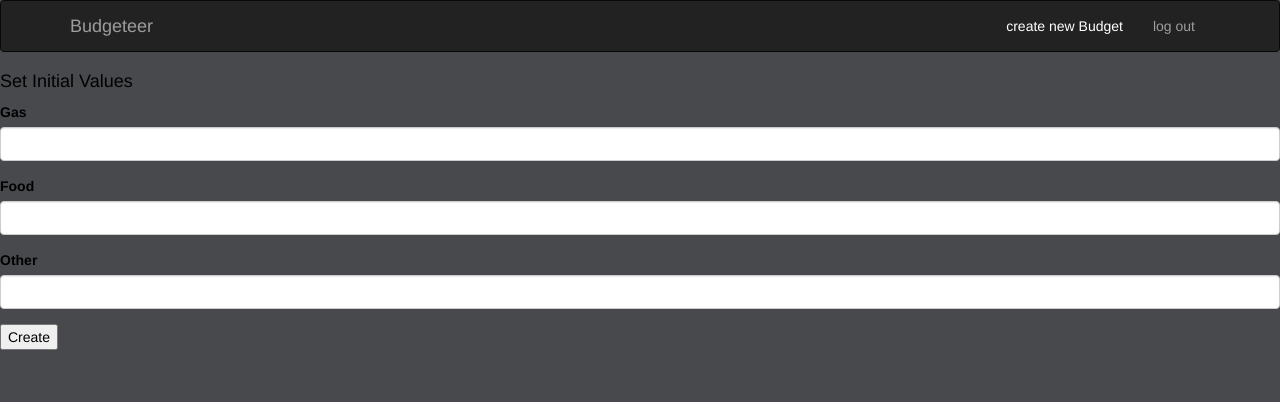
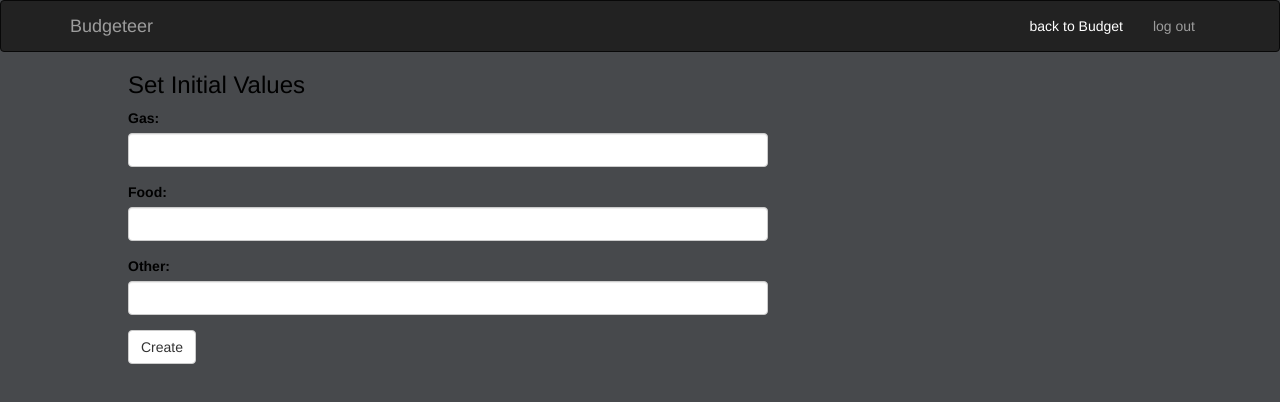
Before and after one commit to Hugodol/budgeteer, a React app in the folder client/: page / in a window 1280 px wide. Both pictures are taken after a click on the button "create new Budget". Shown: the top 402 px of the page. Built offline with nearby package versions, Linux system fonts and the light colour scheme; no server answers.

Commit message:
changed style of create budget component

```diff
--- a/client/src/components/App.jsx
+++ b/client/src/components/App.jsx
@@ -14,7 +14,8 @@ class App extends React.Component {
       food: '0',
       other: '0',
       hideMain: false,
-      showCreate: false
+      showCreate: false,
+      createName: true
     };
   }
 
@@ -35,16 +36,19 @@ class App extends React.Component {
   hide() {
     this.setState({hideMain: !this.state.hideMain});
     this.setState({showCreate: !this.state.showCreate});
+    this.setState({createName: !this.state.createName});
   }
 
   render() {
     let hideMain = this.state.hideMain ? 'hidden' : null;
     let showCreate = this.state.showCreate ? null : 'hidden';
+    let createName = this.state.createName ? 'create new Budget' : 'back to Budget';
     return (
       <div>
         <NavBar
           setAmount={this.setAmount.bind(this)}
           hide={this.hide.bind(this)}
+          name={createName}
         />
         <div id="main" className={hideMain}>
           <UpdateGas
--- a/client/src/components/createBudget.jsx
+++ b/client/src/components/createBudget.jsx
@@ -1,35 +1,35 @@
 import React from 'react';
 import createBudget from '../helpers/createBudget.js';
-import {FormGroup, ControlLabel, FormControl} from 'react-bootstrap';
+import {FormGroup, ControlLabel, FormControl, Button} from 'react-bootstrap';
 
 const CreateBudget = (props) => {
   let gas = '0';
   let food = '0';
   let other = '0';
   return (
-    <div>
-      <h4>Set Initial Values</h4>
+    <div className="create">
+      <h3>Set Initial Values</h3>
       <form>
         <FormGroup controlId ="formControlsGas">
-          <ControlLabel>Gas</ControlLabel>
+          <ControlLabel>Gas:</ControlLabel>
           <FormControl onChange={e => {
             gas = e.target.value;
           }}/>
         </FormGroup>
         <FormGroup controlId ="formControlsFood">
-          <ControlLabel>Food</ControlLabel>
+          <ControlLabel>Food:</ControlLabel>
           <FormControl onChange={e => {
             food = e.target.value;
           }}/>
         </FormGroup>
         <FormGroup controlId ="formControlsOther">
-          <ControlLabel>Other</ControlLabel>
+          <ControlLabel>Other:</ControlLabel>
           <FormControl onChange={e => {
             other = e.target.value;
           }}/>
         </FormGroup>
       </form>
-      <button onClick={() => {
+      <Button onClick={() => {
         let values = {
           gas: gas,
           food: food,
@@ -37,7 +37,7 @@ const CreateBudget = (props) => {
         };
         createBudget(values, props.setAmount);
         props.hide();
-      }}>Create</button>
+      }}>Create</Button>
     </div>
   );
 }
--- a/client/src/components/navBar.jsx
+++ b/client/src/components/navBar.jsx
@@ -16,7 +16,7 @@ const NavBar = (props) => (
           onClick={() => {
             props.hide();
           }}
-        >create new Budget</NavItem>
+        >{props.name}</NavItem>
         <NavItem eventKey={2}>log out</NavItem>
       </Nav>
     </Navbar.Collapse>
--- a/client/src/styles/style.css
+++ b/client/src/styles/style.css
@@ -8,6 +8,11 @@ body {
   text-align: center;
 }
 
+.create {
+  width: 50%;
+  margin-left: 10%;
+}
+
 .hidden {
   display: none;
 }
```
